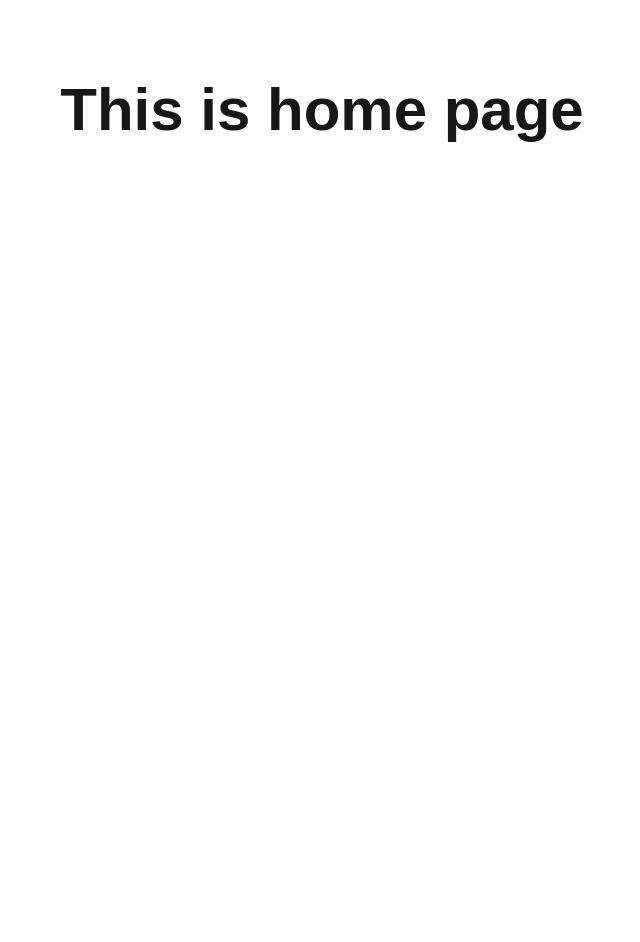
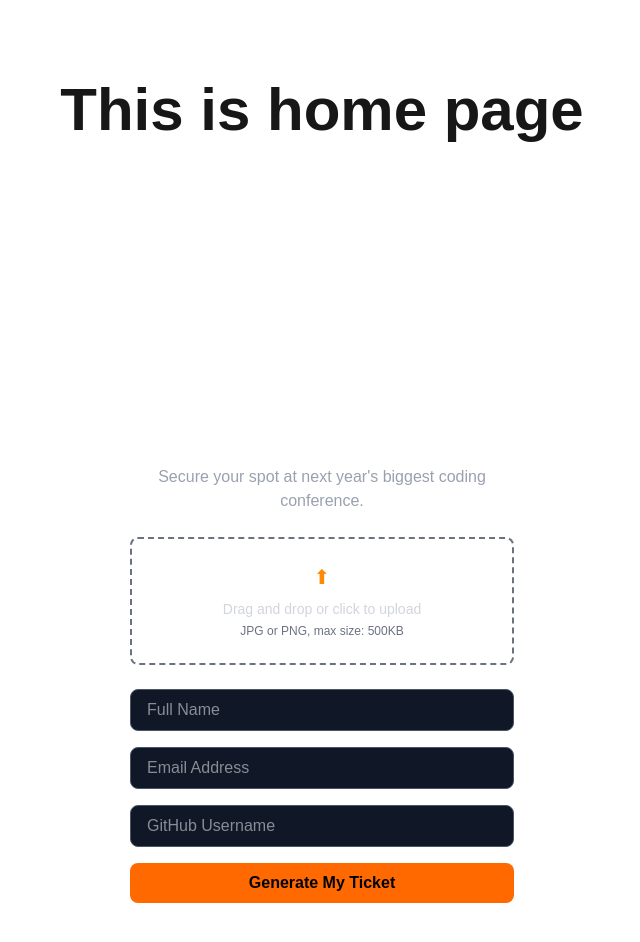
Before and after one commit to RashedulHaqueRasel1/Ticket-Generator, a Next.js app: page / in a window 1280 px wide. Shown: the top 942 px of the page, without its empty margins (318-958 px from the left). Before the commit the page ends 800 px from the top, so only its background shows below. Built offline with nearby package versions, Linux system fonts and the light colour scheme.

Commit message:
form add

```diff
--- a/src/app/page.tsx
+++ b/src/app/page.tsx
@@ -1,9 +1,11 @@
+import Form from "@/components/Form/Form";
 import Home from "@/components/Home/Home";
 
 export default function FristPage() {
   return (
     <div>
       <Home />
+      <Form />
     </div>
   );
 }
--- /dev/null
+++ b/src/components/Form/Form.tsx
@@ -0,0 +1,77 @@
+'use client'
+import React, { useState } from 'react'
+
+const Form
+ = () => {
+    const [avatar, setAvatar] = useState<File | null>(null);
+  return (
+    <div className='container mx-auto'>
+            <div
+      className="min-h-screen flex items-center justify-center  text-white"
+
+    >
+      <div className="bg-transparent p-8 rounded-2xl max-w-md w-full text-center">
+
+        <h1 className="text-2xl font-bold mb-4">Coding Conf</h1>
+
+
+        <h2 className="text-3xl font-extrabold mb-2">
+          Your Journey to Coding Conf 2025 Starts Here!
+        </h2>
+        <p className="text-gray-400 mb-6">
+          Secure your spot at next year's biggest coding conference.
+        </p>
+
+
+        <label className="block border-2 border-dashed border-gray-500 p-6 rounded-lg cursor-pointer hover:border-orange-400 transition">
+          <input
+            type="file"
+            className="hidden"
+            accept="image/png,image/jpeg"
+            onChange={(e) => setAvatar(e.target.files?.[0] || null)}
+          />
+          <div className="flex flex-col items-center">
+            <span className="text-orange-400 text-xl">⬆</span>
+            <p className="text-sm text-gray-300 mt-2">
+              Drag and drop or click to upload
+            </p>
+            <p className="text-xs text-gray-500 mt-1">
+              JPG or PNG, max size: 500KB
+            </p>
+          </div>
+        </label>
+
+
+        <form className="mt-6 space-y-4">
+          <input
+            type="text"
+            placeholder="Full Name"
+            className="w-full px-4 py-2 rounded-lg bg-gray-900 border border-gray-600 focus:border-orange-400 outline-none"
+          />
+          <input
+            type="email"
+            placeholder="Email Address"
+            className="w-full px-4 py-2 rounded-lg bg-gray-900 border border-gray-600 focus:border-orange-400 outline-none"
+          />
+          <input
+            type="text"
+            placeholder="GitHub Username"
+            className="w-full px-4 py-2 rounded-lg bg-gray-900 border border-gray-600 focus:border-orange-400 outline-none"
+          />
+
+
+          <button
+            type="submit"
+            className="w-full bg-orange-500 text-black font-semibold py-2 rounded-lg hover:bg-orange-400 transition"
+          >
+            Generate My Ticket
+          </button>
+        </form>
+      </div>
+    </div>
+
+    </div>
+  )
+}
+
+export default Form
```
